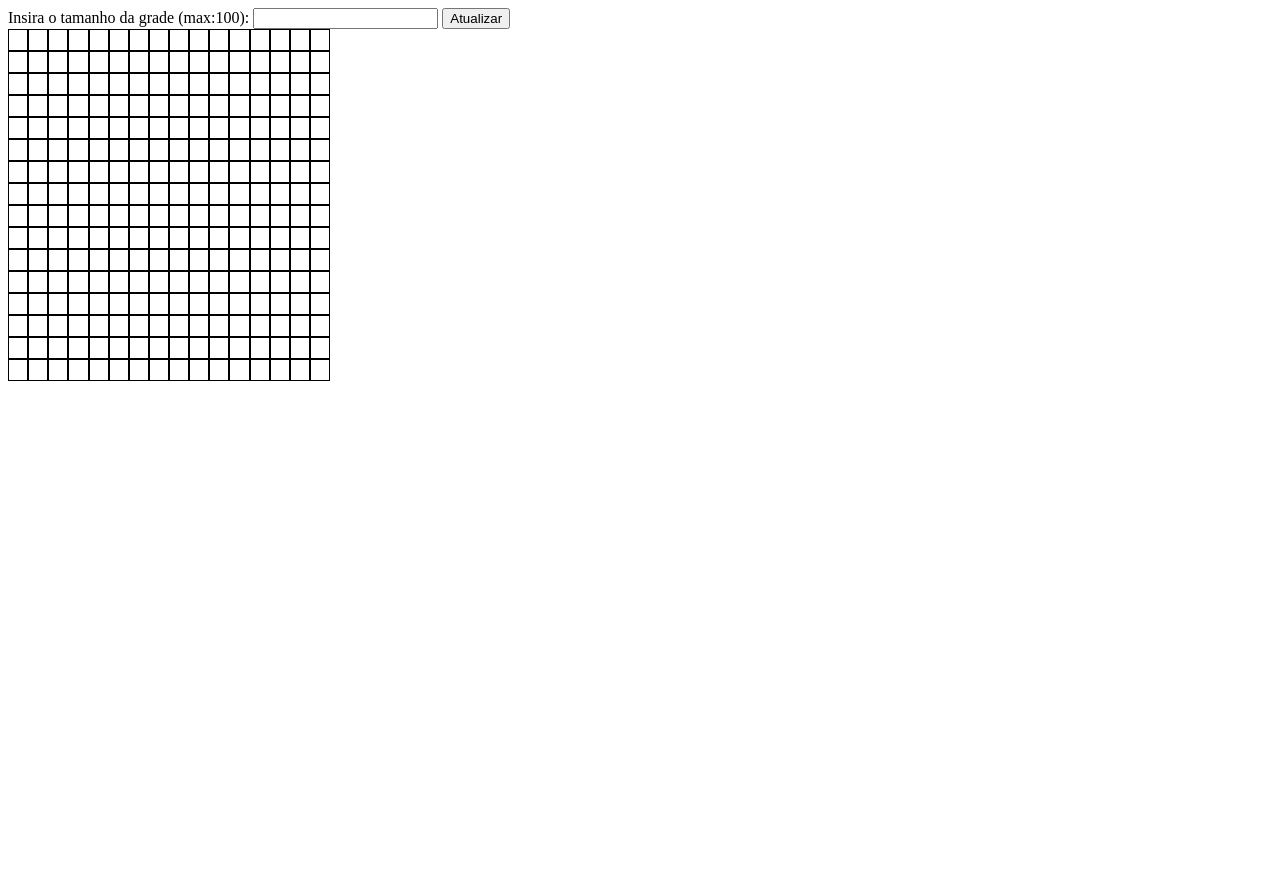
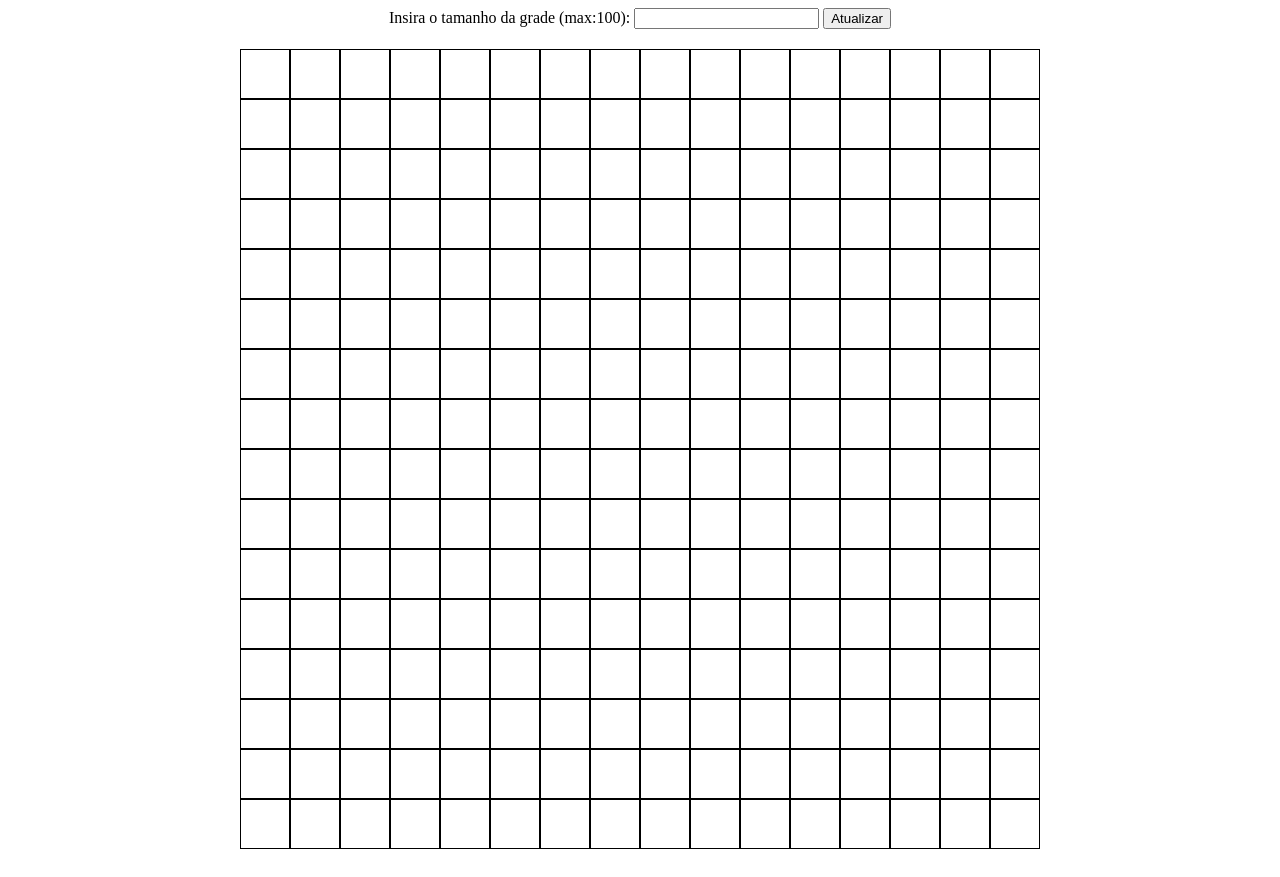
Before and after one commit to Tomas5014/etch-a-sketch, a plain HTML site: page index.html in a window 1280 px wide. Before the commit the page ends 800 px from the top, so only its background shows below. Drawn offline with Linux system fonts and the light colour scheme.

Commit message:
Alterar tamanho do container de fixo para variável
- Agora o container tem um tamanho fixo independente da quantidade
de quadrados
- Centralizei o items horizontalmente

```diff
--- a/script.js
+++ b/script.js
@@ -6,16 +6,12 @@ function escolherCorAleatoria (){
 }
 
 function gerarGrade(tamanho){
-    for (let i = 0; i < tamanho; i++){
-        let linha = document.createElement("div");
-        linha.classList.add("linha-quadrado")
-        for(let j=0; j<tamanho; j++){
+    for (let i = 0; i < tamanho*tamanho; i++){
             let elemento = document.createElement("div");
             elemento.classList.add("elemento-quadrado");
-            linha.appendChild(elemento);
-        }
-        container.appendChild(linha);
-        container.style.width = `${20*tamanho + 2}px`
+            elemento.style.width = `${800/tamanho}px`
+            elemento.style.height = `${800/tamanho}px`
+            container.appendChild(elemento);
     }
     const quadrados = document.querySelectorAll(".elemento-quadrado")
 
--- a/styles.css
+++ b/styles.css
@@ -1,19 +1,22 @@
+body{
+    display: flex;
+    flex-direction: column;
+    align-items: center;
+}
+
 #container{
     display:flex;
     background-color:gray;
-    flex-direction: column;
-    align-content: center;
-    /* width: 88px; */
-}
-
-.linha-quadrado{
-    flex:1;
-    display: flex;
+    flex-wrap: wrap;
+    width: 800px;
+    height: 800px;
+    margin: 20px;
 }
 
 .elemento-quadrado{
-    flex: 1;
     background-color: white;
+    box-sizing: border-box;
     height: 20px;
     border: 1px black solid;
+    flex-shrink: 0;
 }
```
